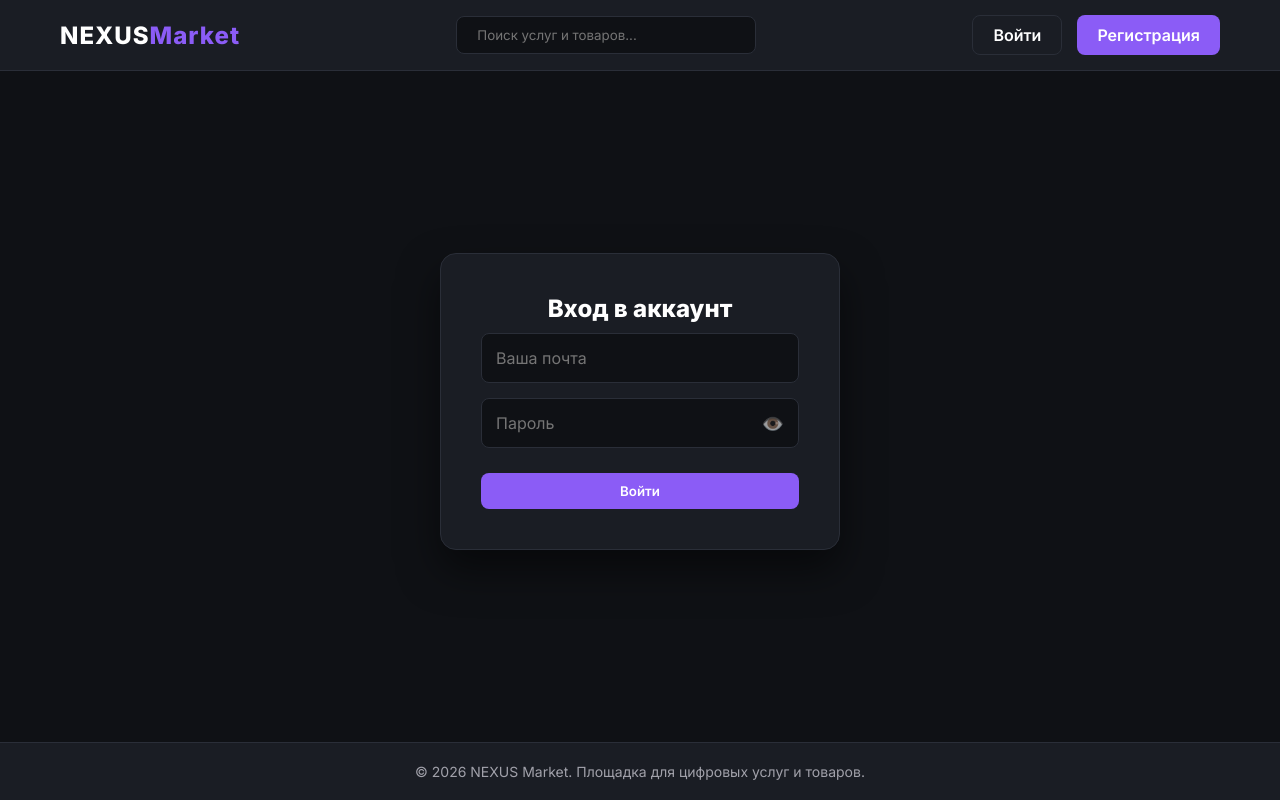
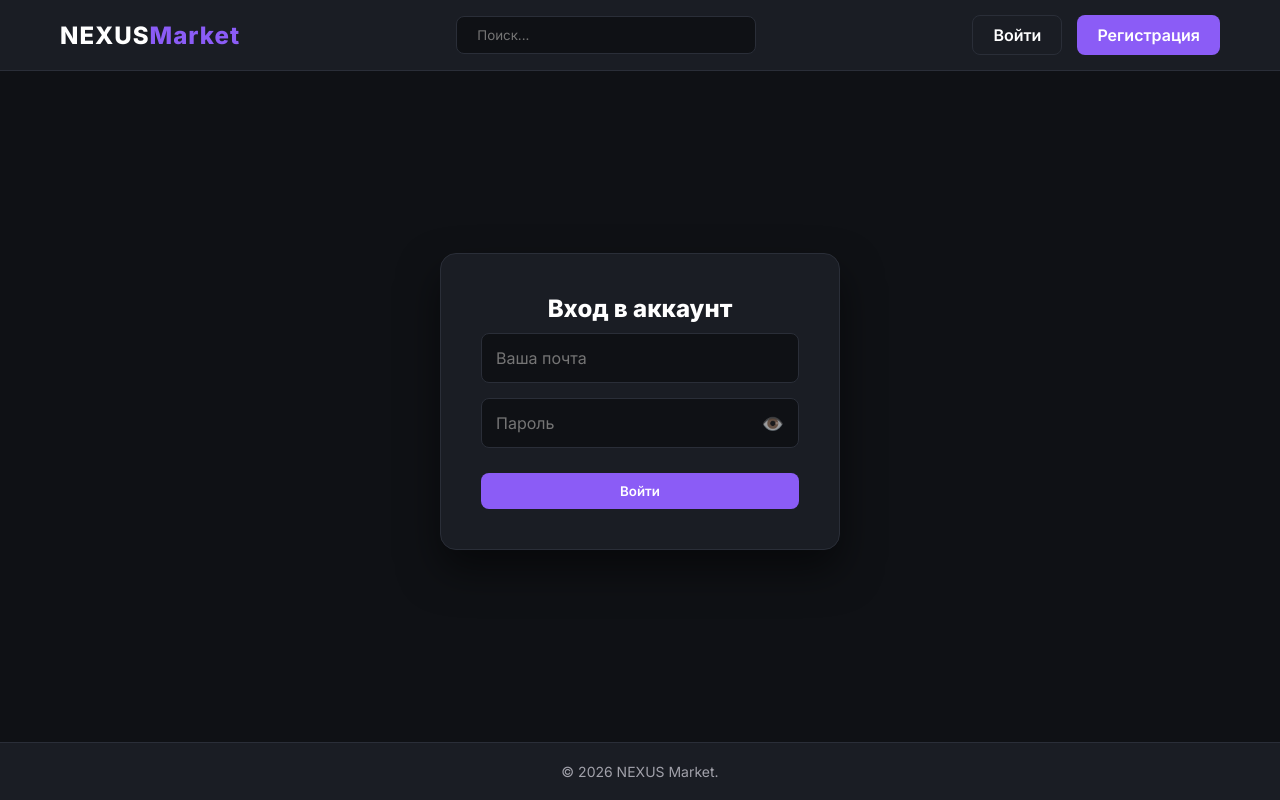
Before and after one commit to sergeyspasennikov0-create/nexus-market, a Flask app: page /login in a window 1280 px wide. Run offline with Flask 3, Linux system fonts and the light colour scheme.

Commit message:
Add files via upload

```diff
--- a/templates/base.html
+++ b/templates/base.html
@@ -12,20 +12,27 @@
         <div class="container header-inner">
             <a href="/" class="logo">NEXUS<span>Market</span></a>
             <div class="search-bar">
-                <input type="text" placeholder="Поиск услуг и товаров...">
+                <input type="text" placeholder="Поиск...">
             </div>
             <div class="header-actions">
-                {% if session.get('user') %}
-                    <span class="user-email">{{ session['user'] }}</span>
+                <!-- ПРОВЕРКА: Если в сессии есть имя пользователя, показываем его -->
+                {% if session.get('user_name') %}
+                    <span class="user-email">Привет, <b>{{ session['user_name'] }}</b>!</span>
+
+                    <!-- Если роль админ, показываем кнопку Админки -->
+                    {% if session.get('user_role') == 'admin' %}
+                        <a href="/admin" class="btn-outline" style="border-color: #8b5cf6; color: #8b5cf6;">⚙️ Админка</a>
+                    {% endif %}
+
                     <a href="/logout" class="btn-outline">Выйти</a>
                 {% else %}
+                    <!-- Если не вошел, показываем кнопки входа -->
                     <a href="/login" class="btn-outline">Войти</a>
                     <a href="/register" class="btn-primary">Регистрация</a>
                 {% endif %}
             </div>
         </div>
     </header>
-
     <main>
         {% with messages = get_flashed_messages(with_categories=true) %}
             {% if messages %}
@@ -34,12 +41,10 @@
                 {% endfor %}
             {% endif %}
         {% endwith %}
-
         {% block content %}{% endblock %}
     </main>
-
     <footer class="footer">
-        <p>&copy; 2026 NEXUS Market. Площадка для цифровых услуг и товаров.</p>
+        <p>&copy; 2026 NEXUS Market.</p>
     </footer>
 </body>
 </html>
```
